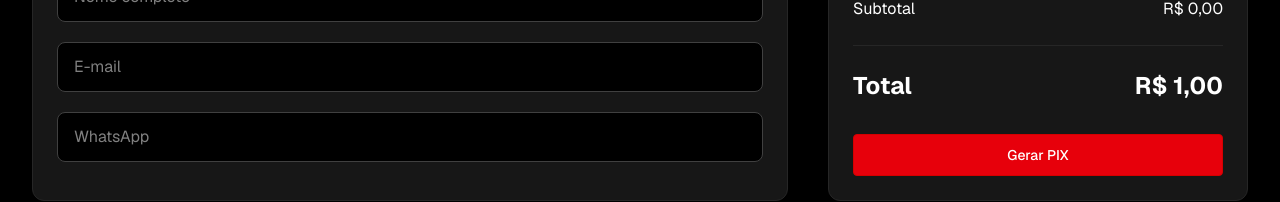
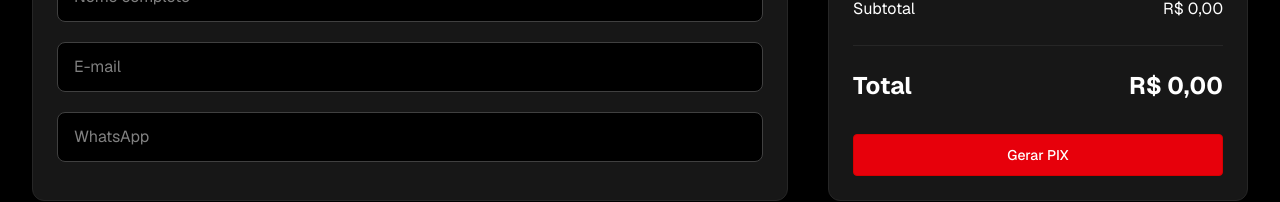
Before and after one commit to bytheusss/mm-fotografias, a Next.js app: page /checkout in a window 1280 px wide. Shown: the part 317-519 px from the top of the page. Built offline with nearby package versions, Linux system fonts and the light colour scheme.

Commit message:
remove teste pix 1 real

```diff
--- a/src/app/checkout/page.tsx
+++ b/src/app/checkout/page.tsx
@@ -45,7 +45,8 @@ export default function CheckoutPage() {
     items.length * 15;
 
 
-  const total = 1;
+  const total =
+    items.length * pricePerPhoto;
 
 
   const economy =
```
